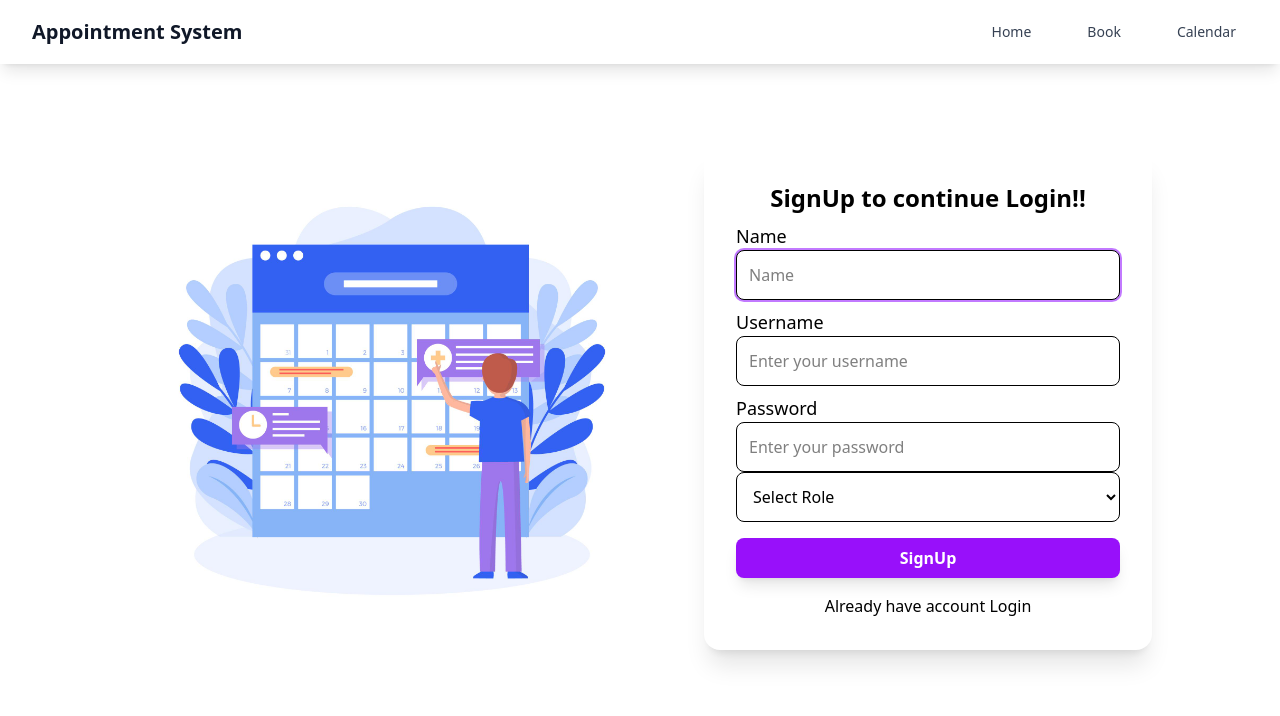
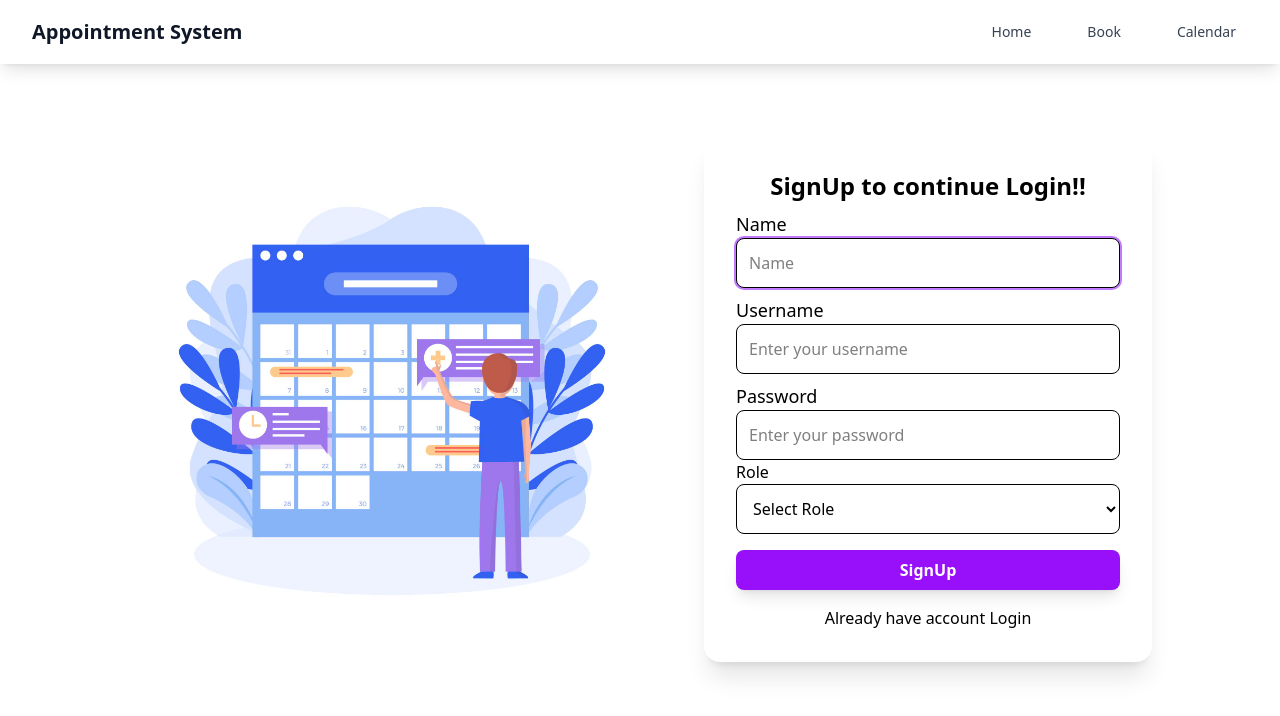
Before and after one commit to Suman9709/AppointmentBookingSystems, a React (Vite) app in the folder appointment_booking_system/: page /signup in a window 1280 px wide. Shown: the top 716 px of the page. Built offline with nearby package versions, Linux system fonts and the light colour scheme.

Commit message:
added role in signup page

```diff
--- a/appointment_booking_system/src/Components/SignUp.jsx
+++ b/appointment_booking_system/src/Components/SignUp.jsx
@@ -64,6 +64,7 @@ const SignUp = () => {
                     />
                 </div>
                 <div className='flex flex-col'>
+                    <label htmlFor="role">Role</label>
                     <select
                         id='role'
                         value={role}
```
